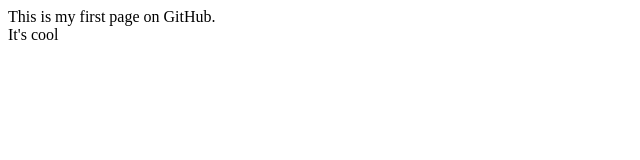
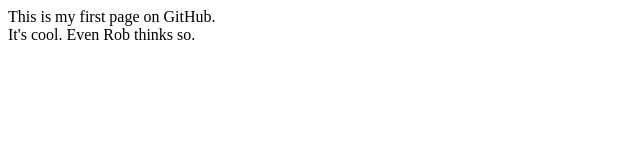
Before and after one commit to djrodenas/personalbrand, a plain HTML site: page index.htm in a window 1280 px wide. Shown: the whole page, without its empty margins (0-640 px from the left). Drawn offline with Linux system fonts and the light colour scheme.

Commit message:
Added text to page

```diff
--- a/index.htm
+++ b/index.htm
@@ -10,6 +10,6 @@
     <!-- page content -->
     This is my first page on GitHub.
     <br>
-    It's cool
+    It's cool. Even Rob thinks so.
   </body>
 </html>
```
